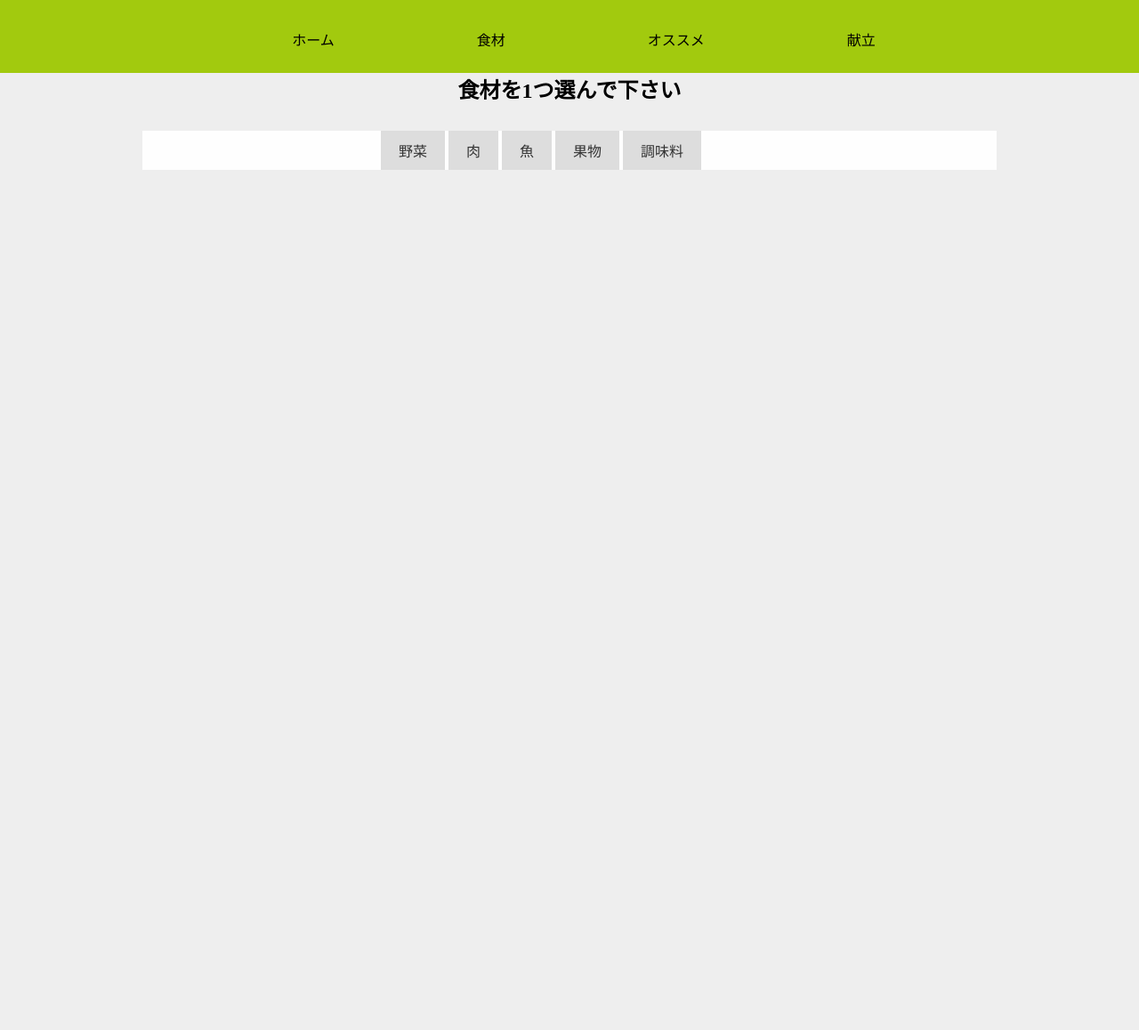
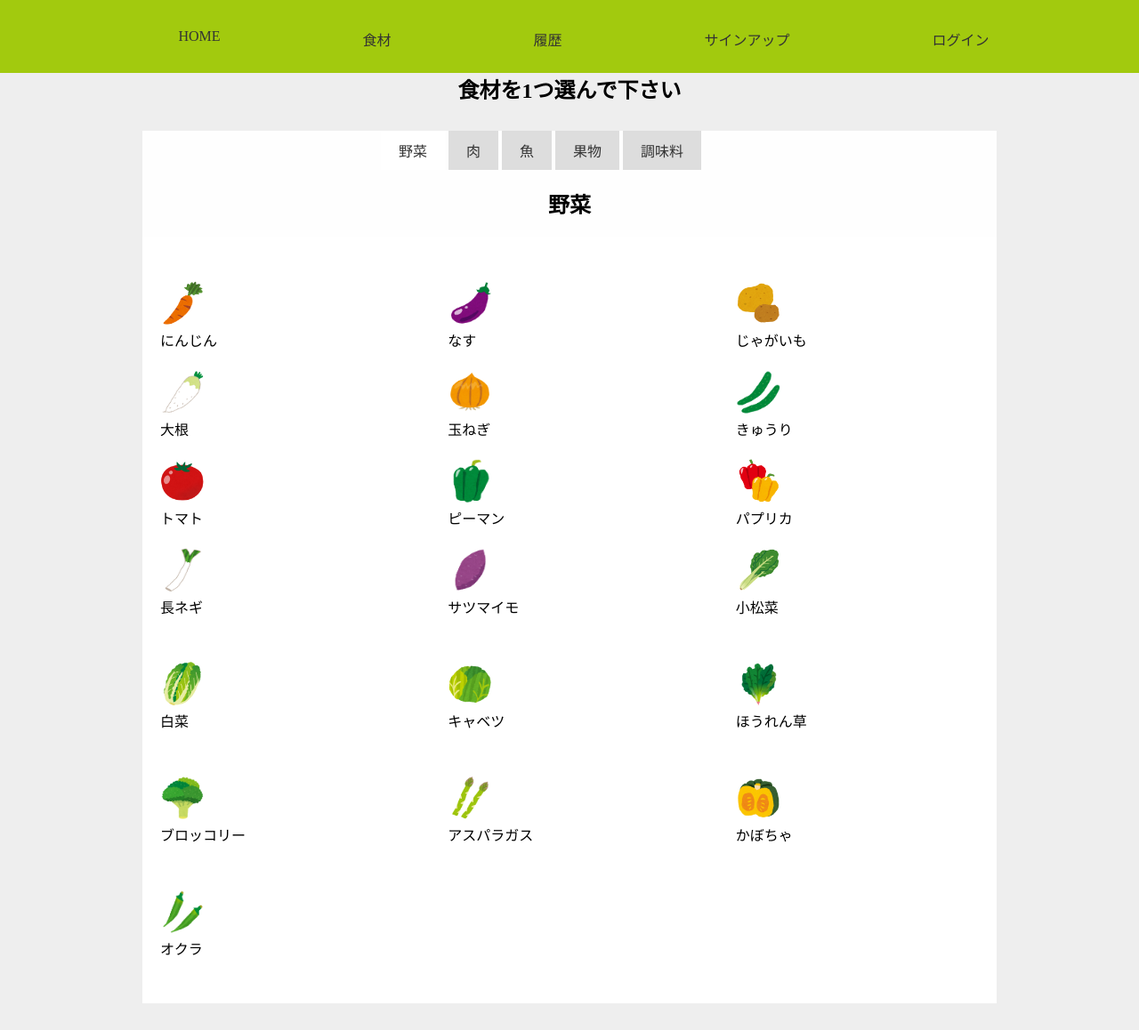
Before and after one commit to Suyuzui/class3_team1-project, a Django app: page /ingredients in a window 1280 px wide. Shown: the whole page at 89% size. Before the commit the page ends 191 px from the top, so only its background shows below. Run offline with Django 3.2, Linux system fonts and the light colour scheme; some libraries are stand-ins or nearby versions.

Commit message:
ingredients編集
タブを作成中

```diff
--- a/config/settings.py
+++ b/config/settings.py
@@ -62,7 +62,10 @@
 TEMPLATES = [
     {
         'BACKEND': 'django.template.backends.django.DjangoTemplates',
-        'DIRS': [],
+        'DIRS': [
+            os.path.join(BASE_DIR, "templates"),
+            os.path.join(BASE_DIR, "static"),
+        ],
         'APP_DIRS': True,
         'OPTIONS': {
             'context_processors': [
--- a/cs3team1/static/blog/css/ingredients.css
+++ b/cs3team1/static/blog/css/ingredients.css
@@ -17,7 +17,7 @@
     margin-right: 5em;
 }
 
-#center {
+.center {
     text-align: center;
 }
 
@@ -34,28 +34,28 @@
 .vegetables {
     display: none;/*はじめは非表示*/
     opacity: 0;/*透過0*/
-    background: #fff;
+    background: #ffffff;
     padding:50px 20px;
 }
 
 /*tabの形状*/
 .categories li a{
     display: block;
-    background:#ddd;
+    background:#dddddd;
     margin:0 2px;
     padding:10px 20px;
 }
 /*liにactiveクラスがついた時の形状*/
 .categories li.active a{
-    background:#fff;
+    background:#ffffff;
 }
 
 /*vegetablesにis-activeというクラスがついた時の形状*/
 .vegetables.is-active {
   display: grid;/*表示*/
   grid-template-columns: 1fr 1fr 1fr;
-  grid-template-rows: 30px 30px 30px;
-  gap: 10px;
+  grid-template-rows: 50px 50px 50px;
+  gap: 50px;
   animation-name: displayAnime;/*ふわっと表示させるためのアニメーション*/
   animation-duration: 2s;
   animation-fill-mode: forwards;
@@ -70,10 +70,11 @@
   }
 }
 
+
 /*========= レイアウトのためのCSS ===============*/
 
 body{
-  background:#eee;
+  background:#eeeeee;
 }
 
 ul{
@@ -81,7 +82,7 @@
 }
 
 a{
-  color:#333;
+  color:#333333;
   text-decoration: none;
 }
 
@@ -96,3 +97,5 @@
   font-size:1.3rem;
   margin:0 0 20px 10px;
 }
+
+/*------------------------------------------------*/
--- a/cs3team1/static/blog/js/ingredients.js
+++ b/cs3team1/static/blog/js/ingredients.js
@@ -3,7 +3,7 @@
   if(hashIDName){
     //タブ設定
     $('.categories li').find('a').each(function() { //タブ内のaタグ全てを取得
-        let idName = $(this).attr('href'); //タブ内のaタグのリンク名（例）#lunchの値を取得
+      var idName = $(this).attr('href'); //タブ内のaタグのリンク名（例）#lunchの値を取得
       if(idName == hashIDName){ //リンク元の指定されたURLのハッシュタグ（例）http://example.com/#lunch←この#の値とタブ内のリンク名（例）#lunchが同じかをチェック
         let parentElm = $(this).parent(); //タブ内のaタグの親要素（li）を取得
         $('.categories li').removeClass("active"); //タブ内のliについているactiveクラスを取り除き
@@ -16,16 +16,17 @@
   }
 }
 
+
   //タブをクリックしたら
-  $('.categories a').on('click', function() {
-    let idName = $(this).attr('href'); //タブ内のリンク名を取得
+  $('.categories a').click(function() {
+    var idName = $(this).attr('href'); //タブ内のリンク名を取得
     GethashID (idName);//設定したタブの読み込みと
     return false;//aタグを無効にする
   });
 
 
   // 上記の動きをページが読み込まれたらすぐに動かす
-  $(window).on('load', function () {
+  $(document).ready(function () {
     $('.categories li:first-of-type').addClass("active"); //最初のliにactiveクラスを追加
     $('.vegetables:first-of-type').addClass("is-active"); //最初の.areaにis-activeクラスを追加
     let hashName = location.hash; //リンク元の指定されたURLのハッシュタグを取得
--- a/cs3team1/templates/cs3team1/ingredients.html
+++ b/cs3team1/templates/cs3team1/ingredients.html
@@ -5,55 +5,66 @@
     <title>食材選び</title>
     <meta charset="UTF-8">
     <link rel="stylesheet" type="text/css" href="{% static 'blog/css/ingredients.css' %}">
+    <script src="{% static 'https://code.jquery.com/jquery-3.4.1.min.js' %}" integrity="sha256-CSXorXvZcTkaix6Yvo6HppcZGetbYMGWSFlBw8HfCJo=" crossorigin="anonymous"></script>
     <script src="{% static 'blog/js/ingredients.js' %}"></script>
-    <script src="{% static 'https://code.jquery.com/jquery-3.4.1.min.js' %}" integrity="sha256-CSXorXvZcTkaix6Yvo6HppcZGetbYMGWSFlBw8HfCJo=" crossorigin="anonymous"></script>
   </head>
   <body>
     <div class="header">
-      <p class="margin">ホーム</p>
-      <p class="margin">食材</p>
-      <p class="margin">オススメ</p>
-      <p class="margin">献立</p>
+      <p class="margin"><a href="{% url 'home' %}">HOME</a></p>
+      <p class="margin"><a href="{% url 'ingredient' %}">食材</a></p>
+      <p class="margin"><a href="{% url 'home' %}">履歴</a></p>
+      {% if user.is_authenticated %}
+      <p class="margin"><a href="{% url 'post_new' %}">献立表の投稿</a></p>
+      <p class="margin"><a href="{% url 'account_logout' %}">ログアウト</a></p>
+      {% else %}
+      <p class="margin"><a href="{% url 'account_signup' %}">サインアップ</a></p>
+      <p class="margin"><a href="{% url 'account_login' %}">ログイン</a></p>
+      {% endif %}
     </div>
     <br>
     <br>
     <br>
-    <h2 id="center">食材を1つ選んで下さい</h2>
+    <h2 class="center">食材を1つ選んで下さい</h2>
     <div class="wrapper">
       <ul class="categories">
-        <li><a href="#vegetables">野菜</a></li>
+        <li class="active"><a href="#vegetables">野菜</a></li>
         <li><a href="#meats">肉</a></li>
         <li><a href="#fish">魚</a></li>
         <li><a href="#fruits">果物</a></li>
         <li><a href="#tastes">調味料</a></li>
       </ul>
-      <div id="vegetables" class="vegetables">
-        <h3>野菜</h3>
-        <ul>
-          <li>にんじん</li>
-          <li>なす</li>
-          <li>じゃがいも</li>
-          <li>大根</li>
-          <li>玉ねぎ</li>
-          <li>きゅうり</li>
-          <li>トマト</li>
-          <li>ピーマン</li>
-          <li>パプリカ</li>
-          <li>長ネギ</li>
-          <li>サツマイモ</li>
-          <li>小松菜</li>
-          <li>白菜</li>
-          <li>キャベツ</li>
-          <li>ほうれん草</li>
-          <li>ブロッコリー</li>
-          <li>アスパラガス</li>
-          <li>かぼちゃ</li>
-          <li>オクラ</li>
+      <div id="vegetables">
+        <h2 class="center">野菜</h2>
+        <ul class="vegetables is-active">
+          <li><img src="{%static 'blog/img/vegetables/ninjin_carrot.png' %}" width="50" height="50"><br>にんじん</li>
+          <li><img src="{%static 'blog/img/vegetables/nasu_eggplant.png' %}" width="50" height="50"><br>なす</li>
+          <li><img src="{%static 'blog/img/vegetables/jagaimo_poteto.png' %}" width="50" height="50"><br>じゃがいも</li>
+          <li><img src="{%static 'blog/img/vegetables/daikon_radish.png' %}" width="50" height="50"><br>大根</li>
+          <li><img src="{%static 'blog/img/vegetables/tamanegi_onion.png' %}" width="50" height="50"><br>玉ねぎ</li>
+          <li><img src="{%static 'blog/img/vegetables/kyuuri_cucumber.png' %}" width="50" height="50"><br>きゅうり</li>
+          <li><img src="{%static 'blog/img/vegetables/tomato_red.png' %}" width="50" height="50"><br>トマト</li>
+          <li><img src="{%static 'blog/img/vegetables/piman_greenpepper.png' %}" width="50" height="50"><br>ピーマン</li>
+          <li><img src="{%static 'blog/img/vegetables/paprika.png' %}" width="50" height="50"><br>パプリカ</li>
+          <li><img src="{%static 'blog/img/vegetables/negi_green_onion.png' %}" width="50" height="50"><br>長ネギ</li>
+          <li><img src="{%static 'blog/img/vegetables/satsumaimo_sweetpotato.png' %}" width="50" height="50"><br>サツマイモ</li>
+          <li><img src="{%static 'blog/img/vegetables/vegetable_komatsuna.png' %}" width="50" height="50"><br>小松菜</li>
+          <li><img src="{%static 'blog/img/vegetables/hakusai.png' %}" width="50" height="50"><br>白菜</li>
+          <li><img src="{%static 'blog/img/vegetables/vegetable_cabbage2.png' %}" width="50" height="50"><br>キャベツ</li>
+          <li><img src="{%static 'blog/img/vegetables/hourensou_spinach.png' %}" width="50" height="50"><br>ほうれん草</li>
+          <li><img src="{%static 'blog/img/vegetables/broccoli.png' %}" width="50" height="50"><br>ブロッコリー</li>
+          <li><img src="{%static 'blog/img/vegetables/asparagus.png' %}" width="50" height="50"><br>アスパラガス</li>
+          <li><img src="{%static 'blog/img/vegetables/kabocha.png' %}" width="50" height="50"><br>かぼちゃ</li>
+          <li><img src="{%static 'blog/img/vegetables/okura_gombo.png' %}" width="50" height="50"><br>オクラ</li>
         </ul>
       </div>
       <div id="meats" class="vegetables">
-        <h3>肉</h3>
+        <h3 class="center">肉</h3>
         <ul>
+          <li>豚バラ(ブロック)</li>
+          <li>豚ロース</li>
+          <li>牛ロース</li>
+          <li>鶏もも</li>
+          <li>豚こま切れ</li>
           <li></li>
         </ul>
       </div>
```
Also changed, not shown: cs3team1/static/blog/img/vegetables/asparagus.png (added), cs3team1/static/blog/img/vegetables/broccoli.png (added), cs3team1/static/blog/img/vegetables/daikon_radish.png (added), cs3team1/static/blog/img/vegetables/hakusai.png (added), cs3team1/static/blog/img/vegetables/hourensou_spinach.png (added), cs3team1/static/blog/img/vegetables/kabocha.png (added), cs3team1/static/blog/img/vegetables/kyuuri_cucumber.png (added), cs3team1/static/blog/img/vegetables/negi_green_onion.png (added), cs3team1/static/blog/img/vegetables/okura_gombo.png (added), cs3team1/static/blog/img/vegetables/paprika.png (added), cs3team1/static/blog/img/vegetables/piman_greenpepper.png (added), cs3team1/static/blog/img/vegetables/satsumaimo_sweetpotato.png (added), cs3team1/static/blog/img/vegetables/tamanegi_onion.png (added), cs3team1/static/blog/img/vegetables/tomato_red.png (added), 2 more files. Lines whose indentation alone changed are shown as unchanged.
